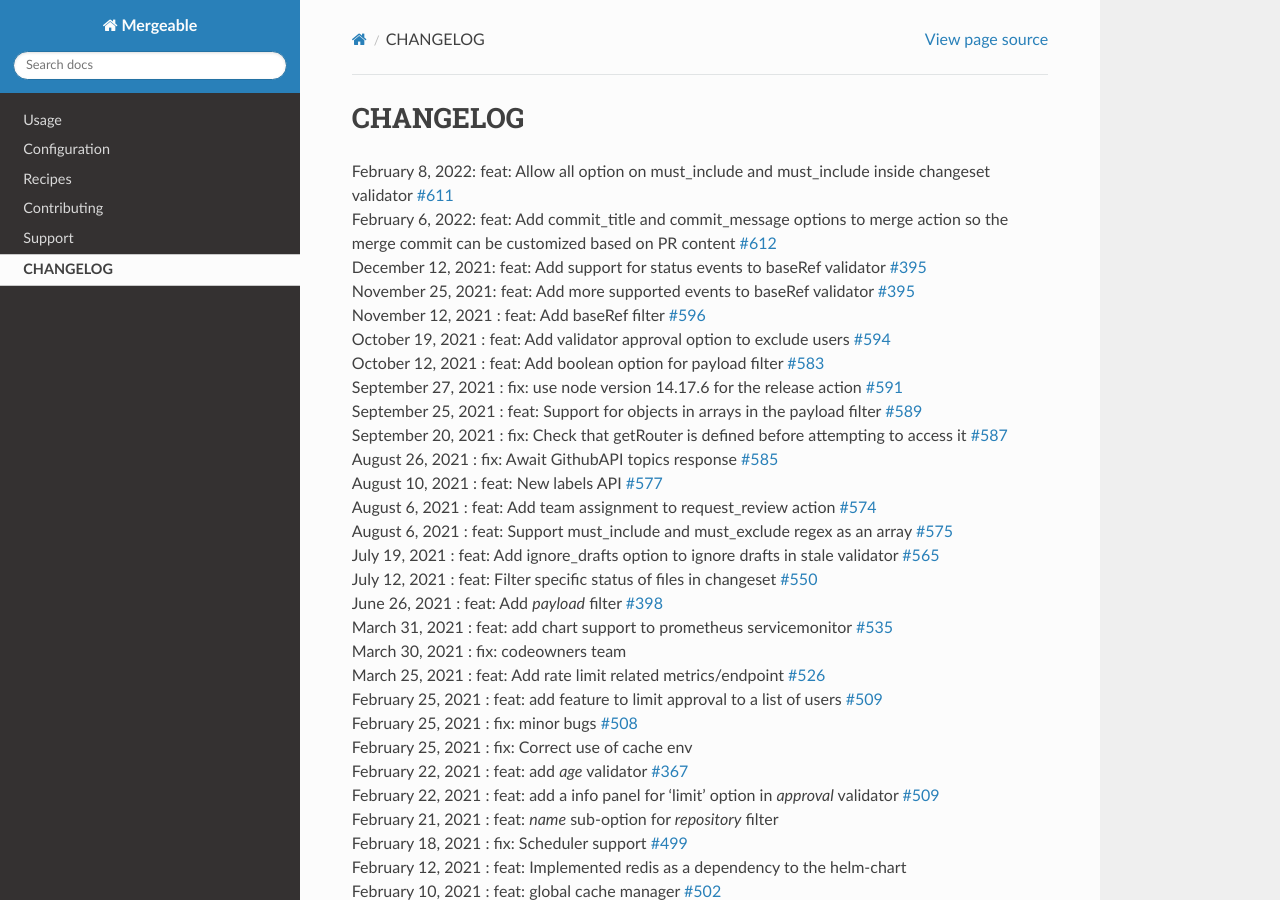
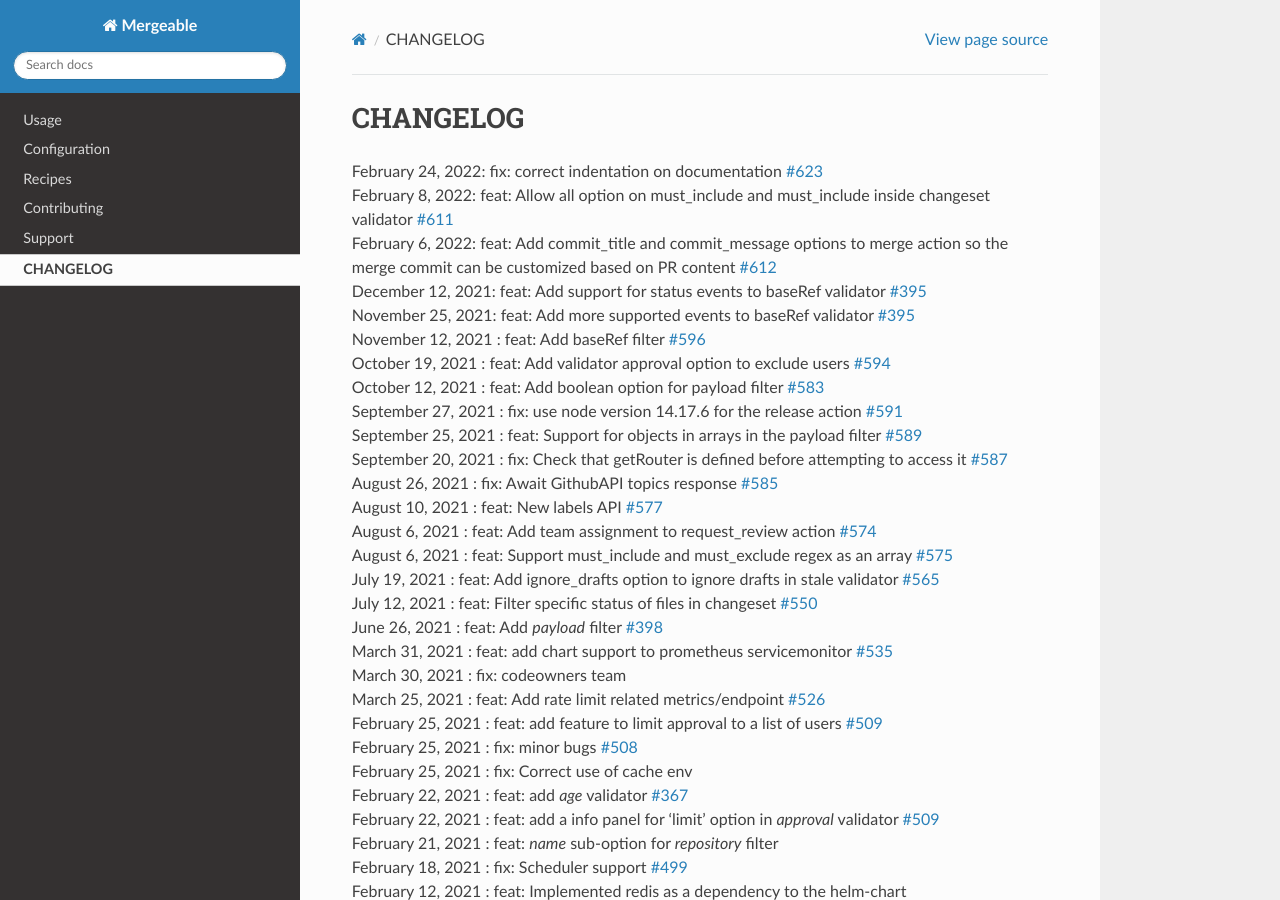
Before and after one commit to mergeability/mergeable, a Sphinx documentation site: the page built from docs/changelog.rst, in a window 1280 px wide and 900 px high. Built offline with Sphinx 7.4.7 and the Read the Docs theme 2.0.0, drawn with Linux system fonts in a browser that asks for light colours.

Commit message:
chore: update changelog

```diff
--- a/docs/changelog.rst
+++ b/docs/changelog.rst
@@ -1,5 +1,6 @@
 CHANGELOG
 =====================================
+| February 24, 2022: fix: correct indentation on documentation `#623 <https://github.com/mergeability/mergeable/pull/623>`_
 | February 8, 2022: feat: Allow all option on must_include and must_include inside changeset validator `#611 <https://github.com/mergeability/mergeable/pull/611>`_
 | February 6, 2022: feat: Add commit_title and commit_message options to merge action so the merge commit can be customized based on PR content `#612 <https://github.com/mergeability/mergeable/pull/612>`_
 | December 12, 2021: feat: Add support for status events to baseRef validator `#395 <https://github.com/mergeability/mergeable/issues/395#issuecomment-991904249>`_
```
